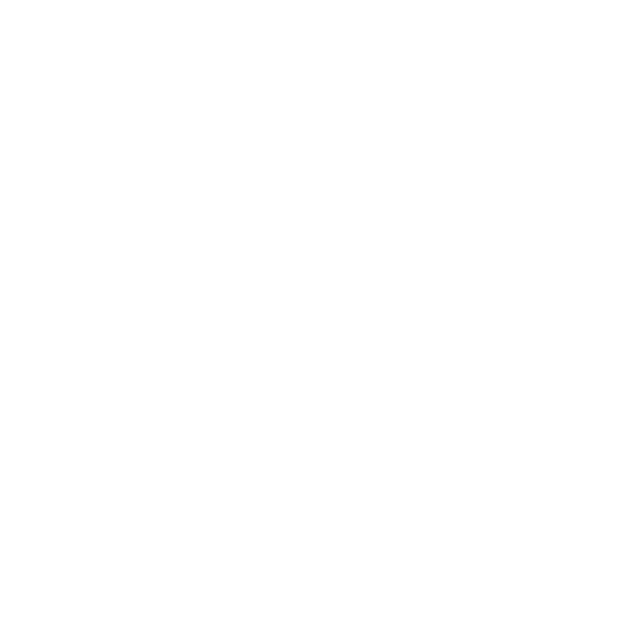
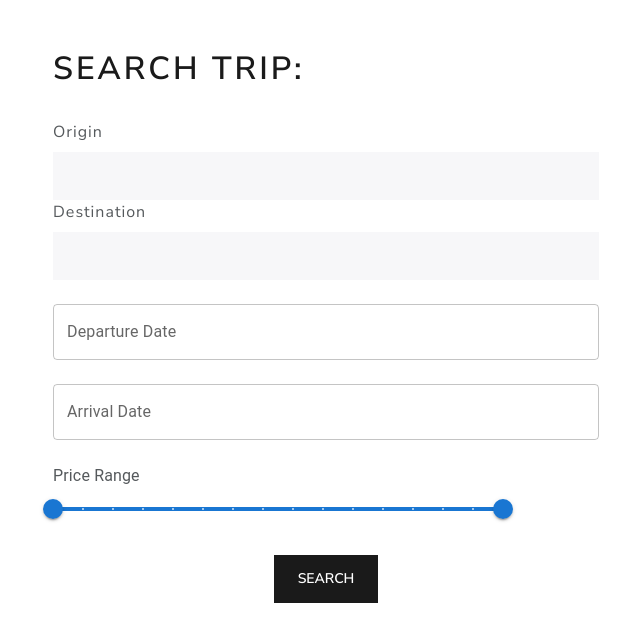
Before and after one commit to kevin21jin/WatCarPool, a React (Create React App) app in the folder client/my-app/: page /searchtrip in a window 1280 px wide. Before the commit this address had no page. Shown: the top 642 px of the page, without its empty margins (314-954 px from the left). Built offline with nearby package versions, Linux system fonts and the light colour scheme.

Commit message:
Added Search Trip Page

```diff
--- a/client/my-app/src/App.js
+++ b/client/my-app/src/App.js
@@ -6,6 +6,8 @@
 import { Register } from './pages/Register';
 import { Welcome } from './pages/Welcome';
 import { AddVehicle } from './pages/AddVehicle';
+import { SearchTrip } from './pages/SearchTrip';
+
 function App() {
     return (
         <BrowserRouter>
@@ -17,6 +19,7 @@
           <Route path="/register" element={<Register />} />
           <Route path="/addmodify" element={<AddModifyTrip />} />
           <Route path="/addvehicle" element={<AddVehicle />} />
+          <Route path="/searchtrip" element={<SearchTrip />} />
 
         </Routes>
         </BrowserRouter>
--- a/client/my-app/src/components/DriverTrip.jsx
+++ b/client/my-app/src/components/DriverTrip.jsx
@@ -15,6 +15,10 @@
     navigate("/addvehicle")
   }
 
+  const SearchTrip = (e) => {
+    navigate("/searchtrip")
+  }
+
   return (
     <>
       <Header />
@@ -23,6 +27,7 @@
       <Button style={{ margin: "0 0 5rem 0 "}} type='submit' variant='primary' onClick={ AddTrips }> Add Trips </Button><br />
       <Button style={{ margin: "0 0 5rem 0 "}} type='submit' variant='primary' onClick={ AddVehicles }> Add Vehicles </Button><br />
         <h1>Trips Available</h1>
+        <Button style={{ margin: "0 0 5rem 0 "}} type='submit' variant='primary' onClick= { SearchTrip }> Search Trips</Button>
         <Row>
           {trips.map((trip) => (
             <Col key={trip.description} sm={10} md={110} lg={10} xl={6} style={{ padding: 20 }}>
--- /dev/null
+++ b/client/my-app/src/pages/SearchTrip.jsx
@@ -0,0 +1,110 @@
+import React from 'react'
+import { useState, useEffect } from 'react'
+import { Form, Button, Stack} from 'react-bootstrap'
+import { FormContainer } from '../components/FormContainer'
+import { DateTimePicker, LocalizationProvider } from '@mui/x-date-pickers';
+import { AdapterDayjs } from '@mui/x-date-pickers/AdapterDayjs'
+import { TextField, Slider, Box, Typography } from '@mui/material'
+
+function valuetext(value) {
+    return `${value}`;
+}
+
+export const SearchTrip = () => {
+    const [origin, changeOrigin] = useState("")
+    const [dest, changeDest] = useState("")
+    const [depDate, changeDepDate] = useState(null)
+    const [arrDate, changeArrDate] = useState(null)
+    const [priceRange, setPriceRange] = useState([0, 150])
+
+    const handlePriceChange = (event, newValue, activeThumb) => {
+        if (!Array.isArray(newValue)) {
+            return;
+        }
+        if (activeThumb === 0) {
+            setPriceRange([Math.min(newValue[0], priceRange[1] - 10), priceRange[1]]);
+        } else {
+            setPriceRange([priceRange[0], Math.max(newValue[1], priceRange[0] + 10)]);
+        }
+    }
+
+    return (
+        <div style={{ margin: "50px" }}>
+            <FormContainer>
+                <h1>Search trip:</h1>
+                <br />
+                <Form>
+                    <Form.Group controlId='Origin'>
+                        <Form.Label>
+                            Origin
+                        </Form.Label>
+                        <Form.Control
+                                type='text'
+                                value={origin}
+                                autoComplete="off"
+                                onChange={(e) => changeOrigin(e.target.value)}>
+                            </Form.Control>
+                    </Form.Group>
+                    <Form.Group controlId='Destination'>
+                        <Form.Label>
+                            Destination
+                        </Form.Label>
+                        <Form.Control
+                                type='text'
+                                value={dest}
+                                autoComplete="off"
+                                onChange={(e) => changeDest(e.target.value)}>
+                            </Form.Control>
+                    </Form.Group>
+                    <br />
+                    <LocalizationProvider dateAdapter={AdapterDayjs}>
+                        <Stack spacing={2}>
+                            <DateTimePicker
+                                label="Departure Date"
+                                value={depDate}
+                                onChange={(newValue) => {
+                                    changeDepDate(newValue)
+                                }}
+                                renderInput={(params) => <TextField  {...params} inputProps={{
+                                    ...params.inputProps,
+                                    placeholder: "mm/dd/yyyy hh:mm"
+                                }} />}
+                            />
+                            <br />
+                            <DateTimePicker
+                                label="Arrival Date"
+                                value={arrDate}
+                                onChange={(newValue) => {
+                                    changeArrDate(newValue)
+                                }}
+                                renderInput={(params) => <TextField  {...params} inputProps={{
+                                    ...params.inputProps,
+                                    placeholder: "mm/dd/yyyy hh:mm"
+                                }} />}
+                            />
+                        </Stack>
+                    </LocalizationProvider>
+                    <br />
+                    <Box sx={{ width: 450}}>
+                        <Typography gutterBottom>Price Range</Typography>
+                        <Slider
+                            value={priceRange}
+                            onChange={handlePriceChange}
+                            valueLabelDisplay="auto"
+                            getAriaValueText={valuetext}
+                            step={10}
+                            marks
+                            min={0}
+                            max={150}
+                        />
+                    </Box>
+                <br />
+                <center>
+                    <Button type='submit' variant='primary'> Search </Button>
+                </center>
+                </Form>
+
+            </FormContainer>
+        </div>
+    )
+}
```
